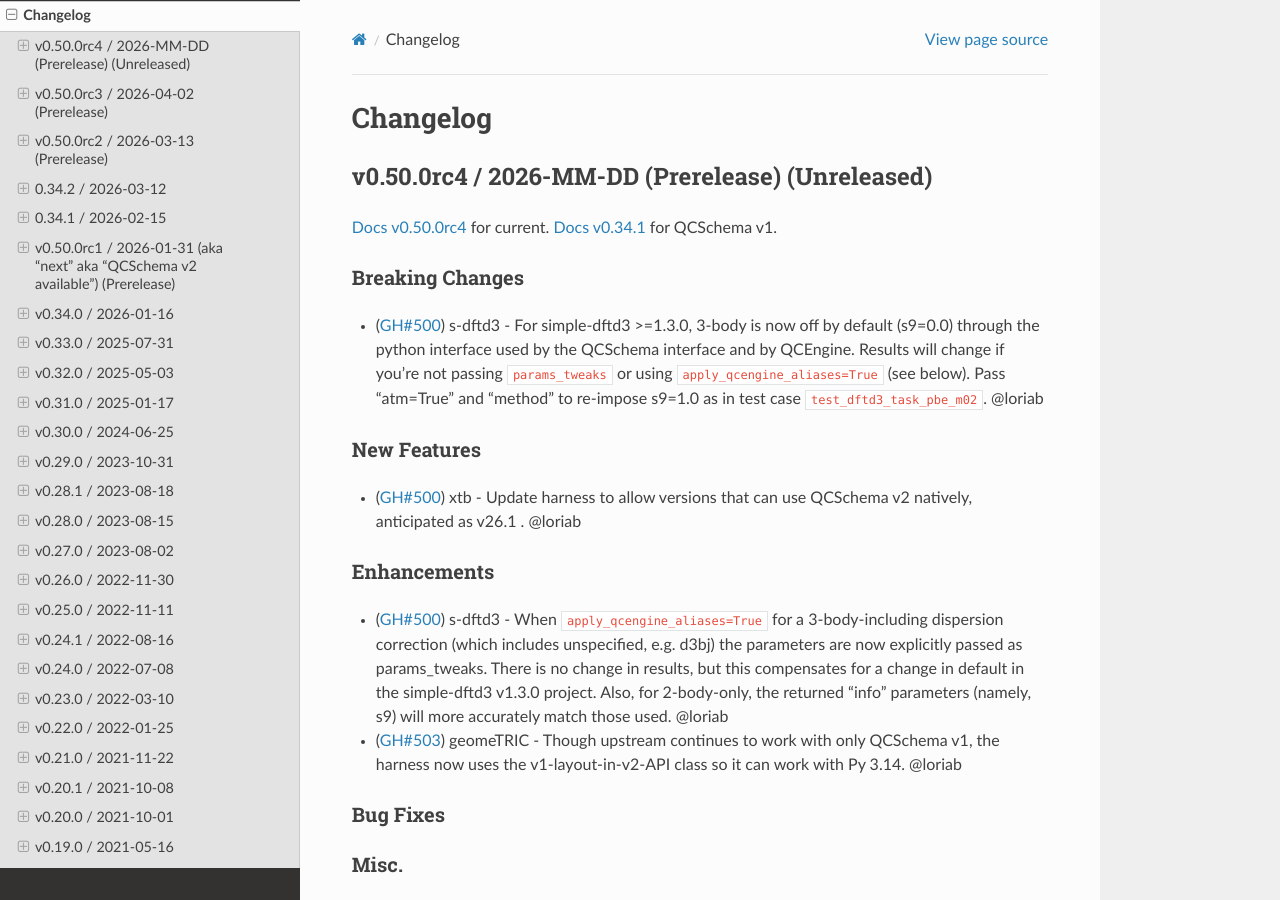
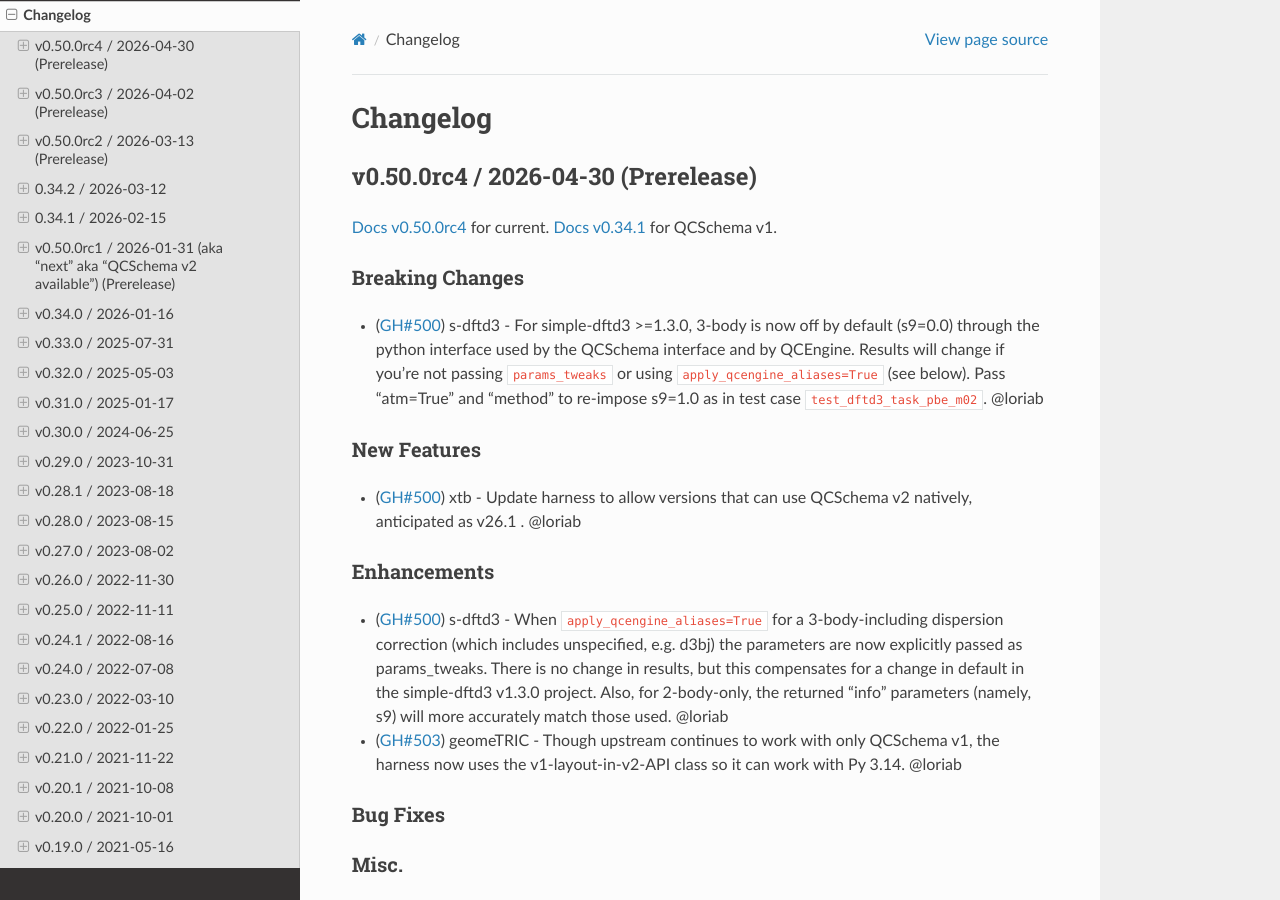
Before and after one commit to MolSSI/QCEngine, a Sphinx documentation site: the page built from docs/source/changelog.rst, in a window 1280 px wide and 900 px high. Built offline with Sphinx 7.4.7 and the Read the Docs theme 3.1.0, drawn with Linux system fonts in a browser that asks for light colours; the version number could not be read and is left out.

Commit message:
qcel rc5

```diff
--- a/docs/source/changelog.rst
+++ b/docs/source/changelog.rst
@@ -34,8 +34,8 @@
 
 .. _`sec:cl0500rc4`:
 
-v0.50.0rc4 / 2026-MM-DD (Prerelease) (Unreleased)
------------------------
+v0.50.0rc4 / 2026-04-30 (Prerelease)
+------------------------------------
 
 :docs:`v0.50.0rc4` for current. :docs:`v0.34.1` for QCSchema v1.
 
--- a/pyproject.toml
+++ b/pyproject.toml
@@ -38,7 +38,7 @@
     "pyyaml",
     "py-cpuinfo",
     "psutil",
-    "qcelemental>=0.50.0rc4,<0.70.0",
+    "qcelemental>=0.50.0rc5,<0.70.0",
     "pydantic >=2.11; python_version <'3.14'",
     "pydantic >=2.12; python_version >='3.14'",
     "pydantic-settings",
```
